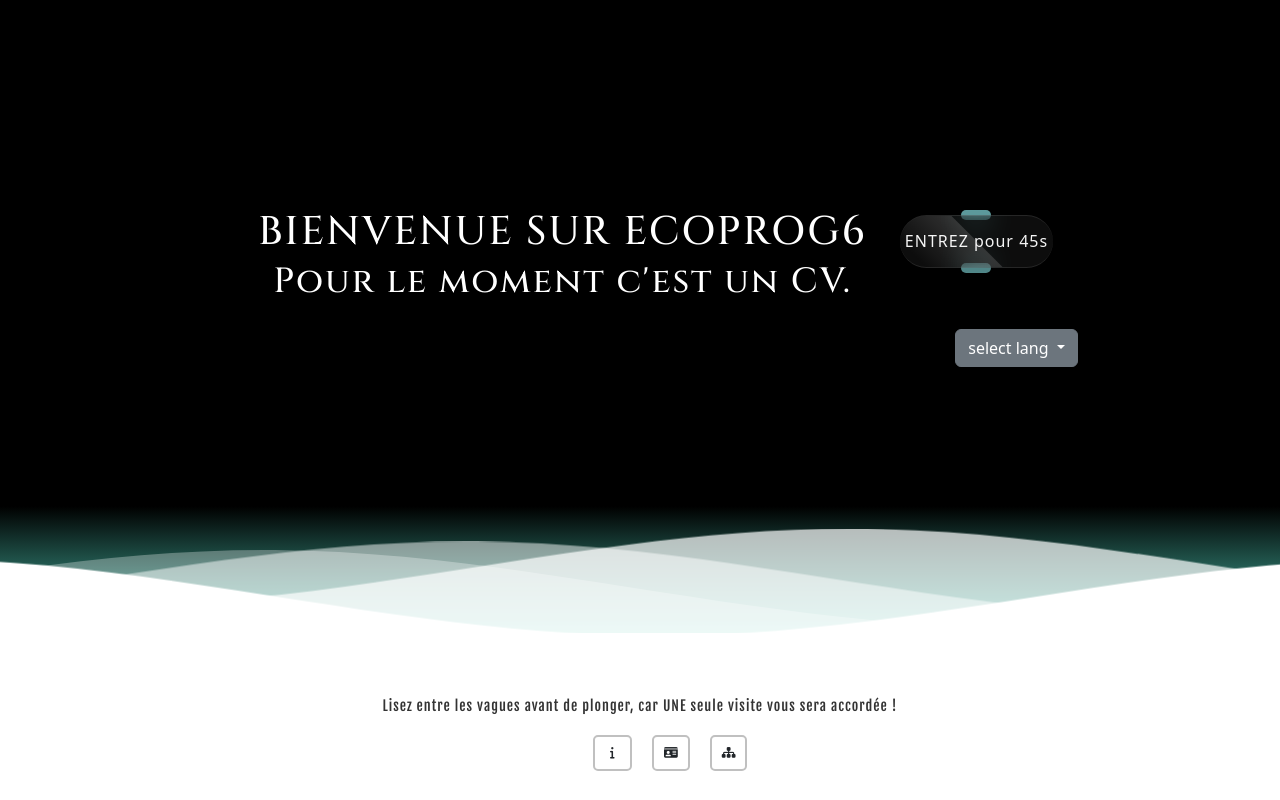
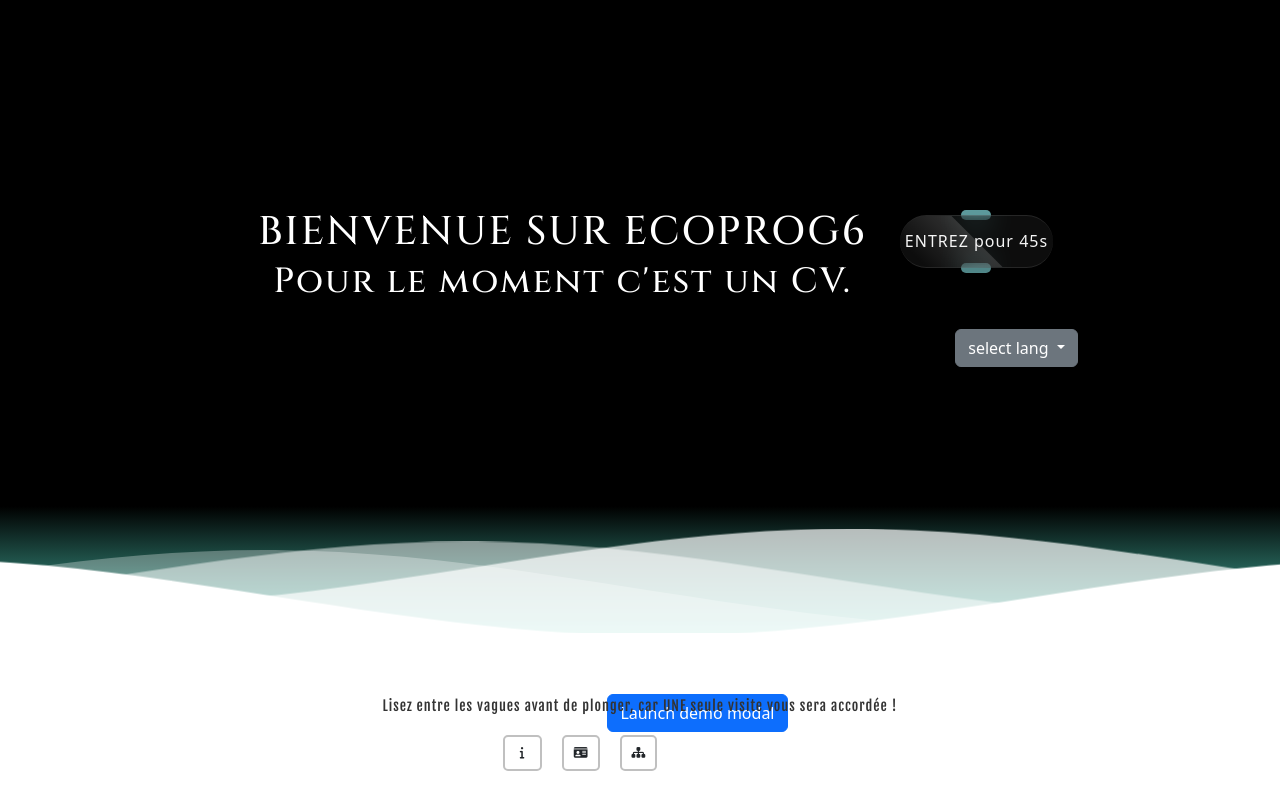
Before and after one commit to galathethelol2901/ecoCV, a PHP site: page /EcoCV.php in a window 1280 px wide. Run offline with PHP 8.4, Linux system fonts and the light colour scheme; some libraries are stand-ins or nearby versions; some web fonts are replaced.

Commit message:
modaaaal

```diff
--- a/EcoCV.php
+++ b/EcoCV.php
@@ -3,40 +3,26 @@
 <head>
     <meta charset="UTF-8">
     <title>BIENVENUE SUR ECOOPROG6 CV</title>
-
     <link rel="stylesheet" href="EcoCVstyle.css">
-
     <link rel="stylesheet" href="node_modules/bootstrap/dist/css/bootstrap.min.css">
-
     <script src="https://kit.fontawesome.com/3e7bbf4130.js" crossorigin="anonymous"></script>
-
 </head>
-
 <body>
-
 <div class="mouse cursor"></div>
 <div class="mouse follow-cursor first"></div>
 <div class="mouse follow-cursor second"></div>
 <div class="mouse follow-cursor third"></div>
 <div class="mouse follow-cursor fourth"></div>
 <div class="mouse follow-cursor fifth"></div>
-
 <div class="header">
-
     <div class="inner-header flex">
-
         <h1>
-
             BIENVENUE SUR ECOPROG6  <br>
             <small> Pour le moment c'est un CV. <small>
-
-
         </h1>
-
             <div class="container">
             <div class="btn"><a href="main60s.php">ENTREZ pour 45s</a></div>
         </div>
-
            <div class="dropdown">
             <a class="btn btn-secondary dropdown-toggle"
                href="EcoCVeng.php"
@@ -49,12 +35,8 @@
             <div class="dropdown-menu" aria-labelledby="dropdownMenuLink">
                 <a class="dropdown-item" href="EcoCVeng.php">ENG</a>
             </div>
-
         </div>
-
-
     </div>
-
     <div>
         <svg class="waves" xmlns="http://www.w3.org/2000/svg" xmlns:xlink="http://www.w3.org/1999/xlink"
              viewBox="0 24 150 28" preserveAspectRatio="none" shape-rendering="auto">
@@ -70,40 +52,22 @@
         </svg>
     </div>
 </div>
-
 <div class="content flex">
-
     <p>
         Lisez entre les vagues avant de plonger, car UNE seule visite vous sera accordée !
     </p>
-
-
     <div class="iconFirst"
-
           data-toggle="modal" data-target="#myModal1" data-placement="top" title="RULES">
-
             <i class="fa-solid fa-info fa-fw" title="RuleSite"></i>
-
-
             </div>
     <div class="iconSec"
-
          data-toggle="modal" data-target="#myModal2">
-
         <i class="fa-solid fa-id-card" title="CallMe"></i>
-
-
     </div>
     <div class="iconThree"
-
           data-toggle="modal" data-target="#myModal3">
-
              <i class="fa-solid fa-sitemap" title="InfoSite" ></i>
-
             </div>
-
-
-
     <div class="modal fade" id="myModal1" tabindex="-1" role="dialog" aria-labelledby="myModalLabel">
         <div class="modal-dialog" role="document">
             <div class="modal-content">
@@ -196,31 +160,47 @@
             </div>
         </div>
     </div>
+    <!-- Button trigger modal -->
+<button type="button" class="btn btn-primary" data-toggle="modal" data-target="#exampleModalCenter">
+  Launch demo modal
+</button>
+
+<!-- Modal -->
+<div class="modal fade" id="exampleModalCenter" tabindex="-1" role="dialog" aria-labelledby="exampleModalCenterTitle" aria-hidden="true">
+  <div class="modal-dialog modal-dialog-centered" role="document">
+    <div class="modal-content">
+      <div class="modal-header">
+        <h5 class="modal-title" id="exampleModalLongTitle">Modal title</h5>
+        <button type="button" class="close" data-dismiss="modal" aria-label="Close">
+          <span aria-hidden="true">&times;</span>
+        </button>
+      </div>
+      <div class="modal-body">
+        ...
+      </div>
+      <div class="modal-footer">
+        <button type="button" class="btn btn-secondary" data-dismiss="modal">Close</button>
+        <button type="button" class="btn btn-primary">Save changes</button>
+      </div>
+    </div>
+  </div>
+</div>
 
     <script src="node_modules/jquery/dist/jquery.min.js"></script>
     <script src="node_modules/bootstrap/dist/js/bootstrap.min.js"></script>
     <script src="script.js"></script>
-
-
-<script type="text/javascript">
-
+    <script type="text/javascript">
     $("body").mousemove(function(e){
         let mouse = $(".mouse");
-
         mouse.css({
             left: e.pageX,
             top: e.pageY,
             opacity: 1,
         });
     });
-
     $("a").hover(function(){
-
         $(".mouse").toggleClass("hover");
     });
-
 </script>
-
 </body>
-
 </html>
```
